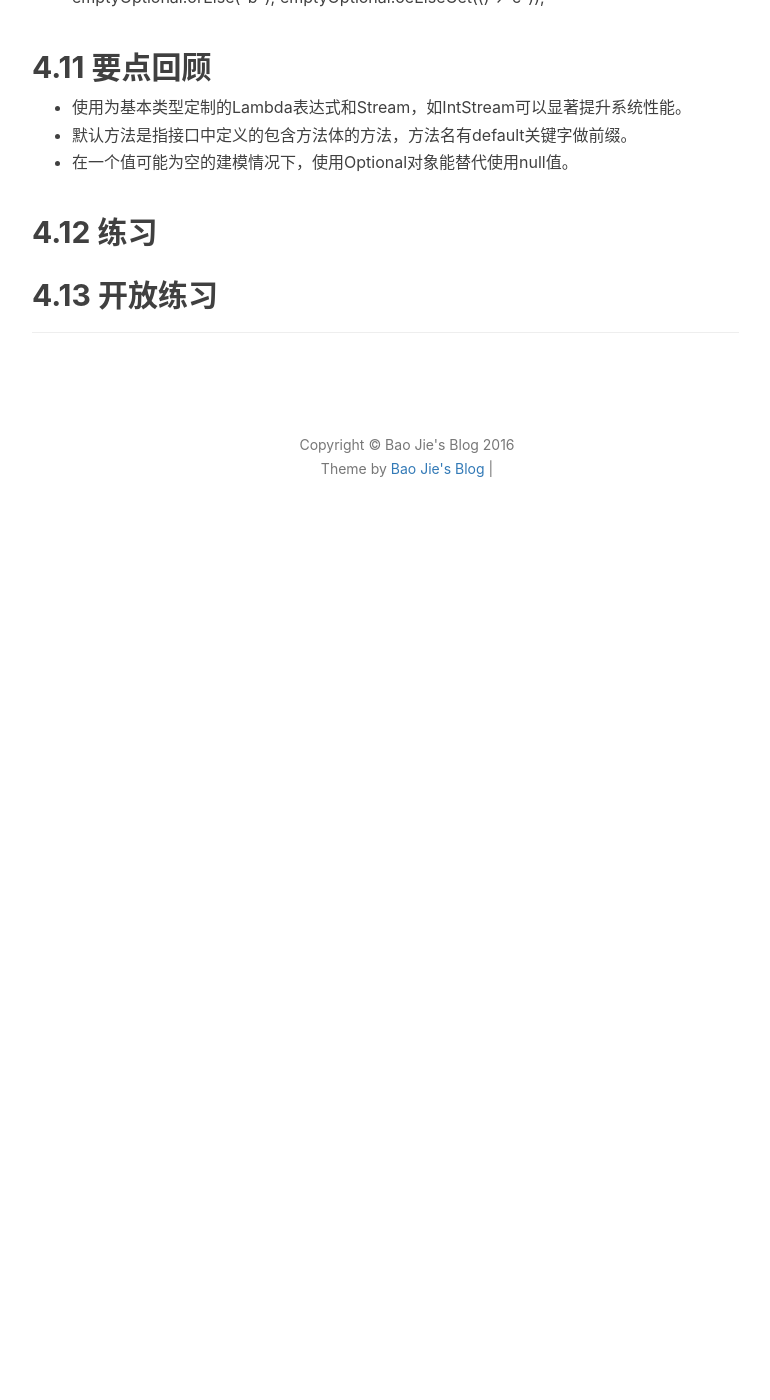
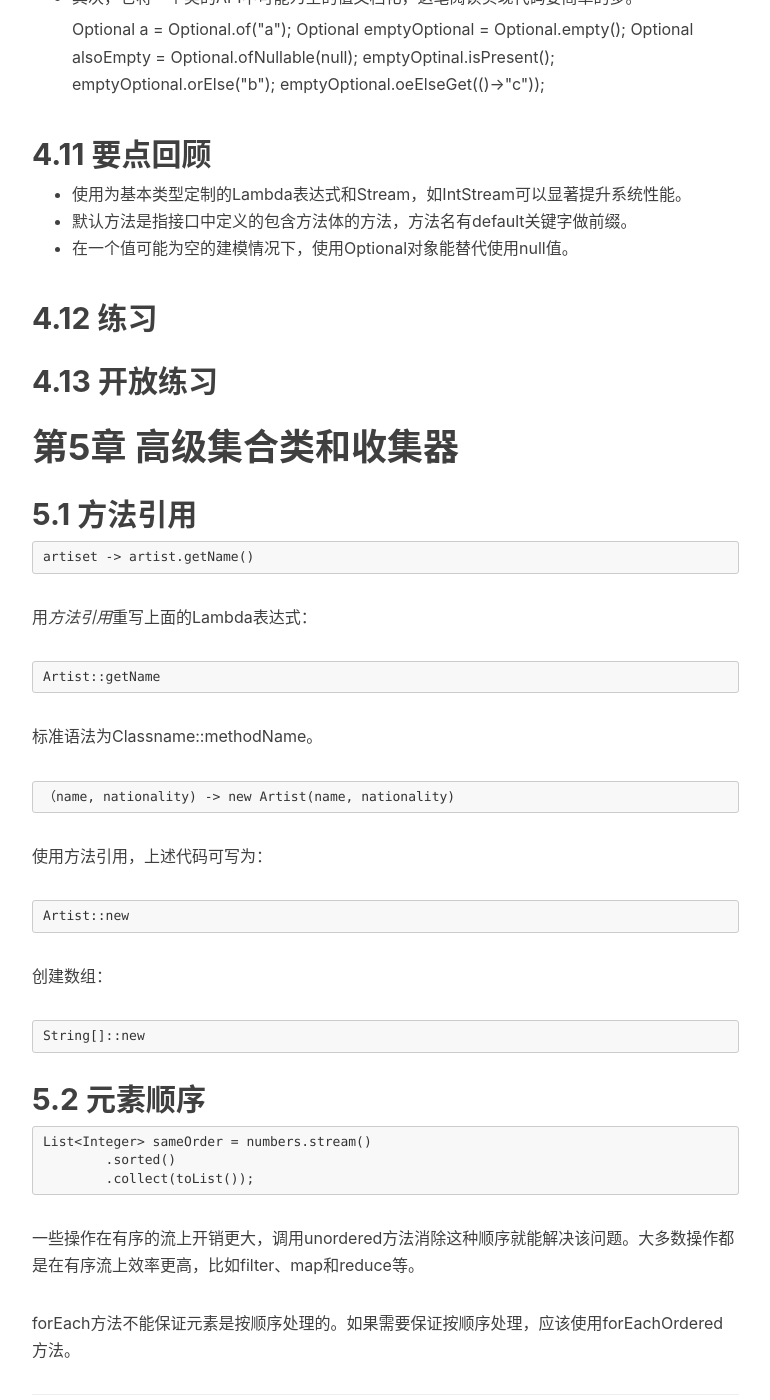
Before and after one commit to jiebaojie/jiebaojie.github.io, a Jekyll site: the page built from notes/java/java8Lambdas.md, in a window 1280 px wide and 1400 px high, scrolled down 11441 px. Shown: the whole window, without its empty margins (233-1003 px from the left). Built offline with Jekyll 4.4.1, drawn with Linux system fonts in a browser that asks for light colours; nearby versions of some CDN libraries; comment, search, counter and statistics services are not loaded; before the commit the page ends 11986 px from its top, so only the background shows below that; some of the changed text lies outside the part shown.

Commit message:
by baojie

```diff
--- a/notes/java/java8Lambdas.md
+++ b/notes/java/java8Lambdas.md
@@ -327,3 +327,35 @@ Optinal是为核心类库新设计的一个数据类型，用来替换null值。
 ## 4.12 练习
 
 ## 4.13 开放练习
+
+# 第5章 高级集合类和收集器
+
+## 5.1 方法引用
+
+    artiset -> artist.getName()
+
+用*方法引用*重写上面的Lambda表达式：
+
+    Artist::getName
+
+标准语法为Classname::methodName。
+
+    （name, nationality) -> new Artist(name, nationality)
+
+使用方法引用，上述代码可写为：
+
+    Artist::new
+
+创建数组：
+
+    String[]::new
+
+## 5.2 元素顺序
+
+    List<Integer> sameOrder = numbers.stream()
+            .sorted()
+            .collect(toList());
+
+一些操作在有序的流上开销更大，调用unordered方法消除这种顺序就能解决该问题。大多数操作都是在有序流上效率更高，比如filter、map和reduce等。
+
+forEach方法不能保证元素是按顺序处理的。如果需要保证按顺序处理，应该使用forEachOrdered方法。
```
